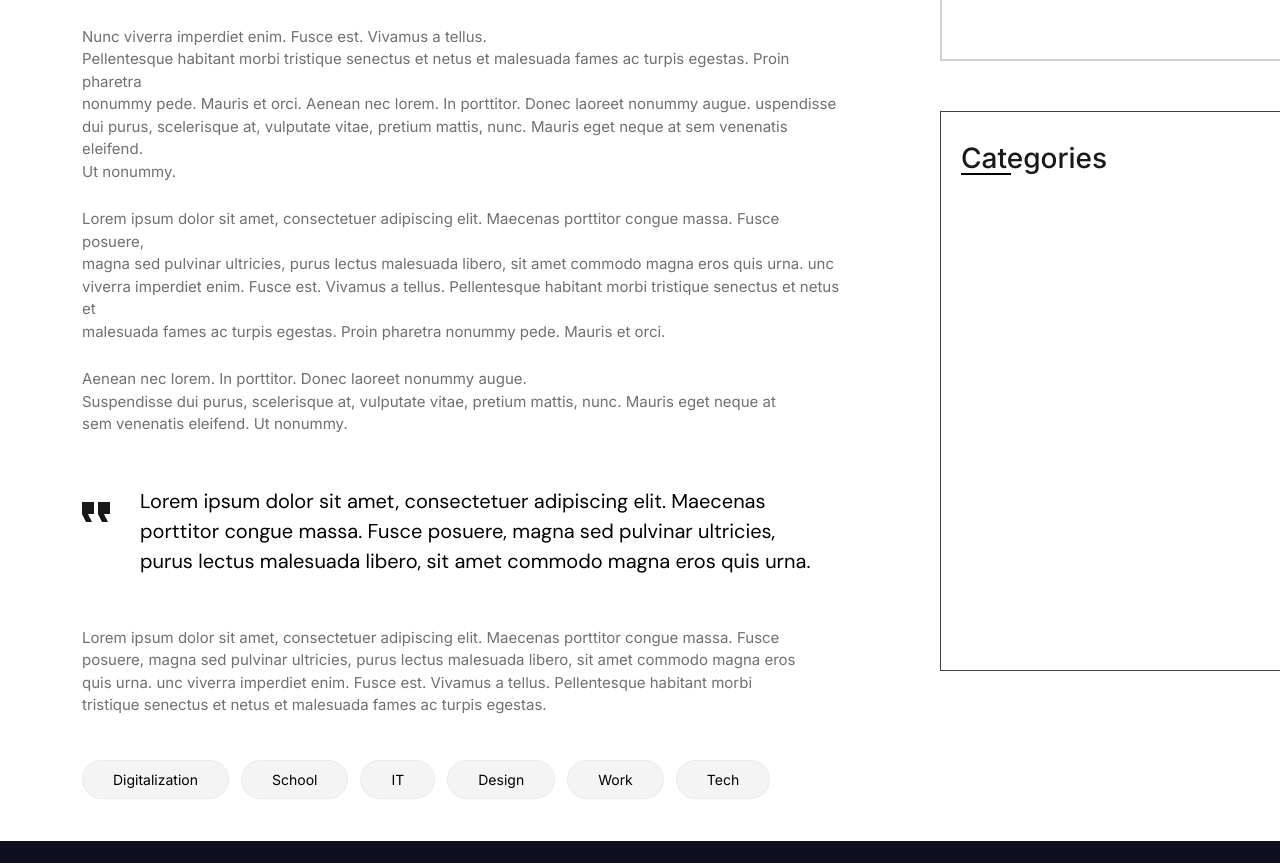
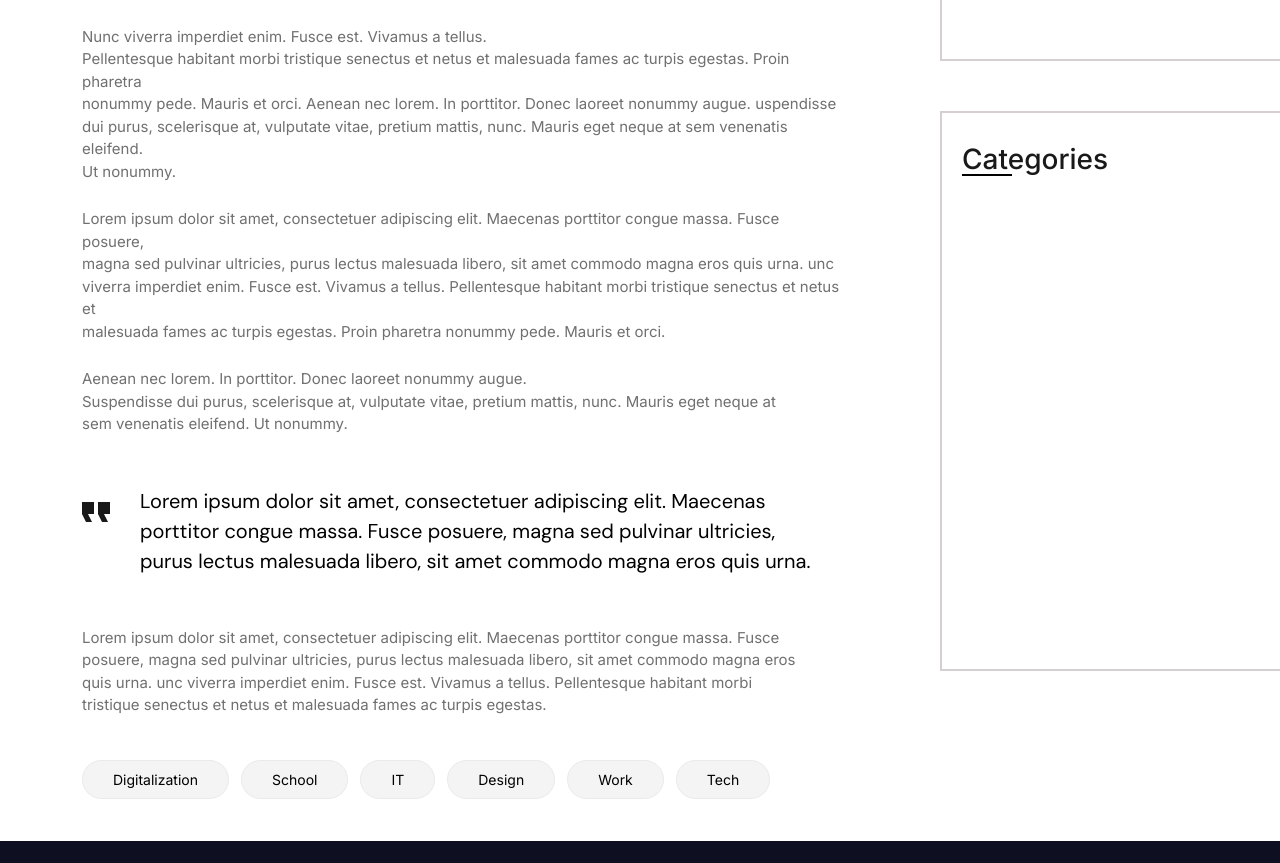
Before and after one commit to Janee4/react-crito, a React (Create React App) app: page /services in a window 1280 px wide. Shown: the part 1389-2252 px from the top of the page. Built offline with nearby package versions, Linux system fonts and the light colour scheme; some icons are missing.

Commit message:
fixat felen när jag råkade ta bort tilte right section

```diff
--- a/src/App.css
+++ b/src/App.css
@@ -638,7 +638,7 @@
   display: none; /* Dölj linjen om .no-line-klassen finns */
 }
 .right .categories {
-  border: solid 1px #424242;
+  border: solid 2px #d6cfcf;
   height: 35rem;
   width: 25rem;
   margin-left: 100px;
--- a/src/assets/scss/sections/_ServicesRight.scss
+++ b/src/assets/scss/sections/_ServicesRight.scss
@@ -1,4 +1,7 @@
 .right {
+
+
+
     .form-div {
 
 
@@ -55,7 +58,7 @@
     }
 
     .categories{
-        border: solid 1px #424242;
+        border: solid 2px #d6cfcf;
         height: 35rem;
         width: 25rem;
         margin-left: 100px;
--- a/src/components/ServiceComponents.js/ServicesBody.js
+++ b/src/components/ServiceComponents.js/ServicesBody.js
@@ -5,7 +5,7 @@ import quoteSign from '../../assets/images/quote-sign.svg'
 import ServicesGreyButton from './ServicesGreyButton'
 import TitleRightSection from './TitleRightSection'
 import RightSectionBoxes from './RightSectionBoxes'
-import { sassFalse } from 'sass'
+
 
 
 
--- a/src/components/ServiceComponents.js/ServicesGreyButton.js
+++ b/src/components/ServiceComponents.js/ServicesGreyButton.js
@@ -2,13 +2,8 @@ import React from 'react'
 
 const ServicesGreyButton = ({description}) => {
   return (
-
     <a className="grey-btn" href="">{description}</a>
   )
 }
 
 export default ServicesGreyButton
-
-{/* <button className="grey-btn">
-        {description}<i className="fa-regular fa-arrow-up-right"></i>
-    </button> */}
--- a/src/components/ServiceComponents.js/TitleRightSection.js
+++ b/src/components/ServiceComponents.js/TitleRightSection.js
@@ -1,6 +1,6 @@
 import React from 'react'
 
-const TitleRightSection = ({title}) => {
+const TitleRightSection = ({title,}) => {
   return (
     <div className="right-title">
         <h3>{title}</h3>
```
Also changed, not shown: src/assets/MiniComponents.js/ServicesGreyButton.js (added, +14 -0 lines), src/components/ServiceComponents.js/Categoriesbox.js (added, +12 -0 lines).
